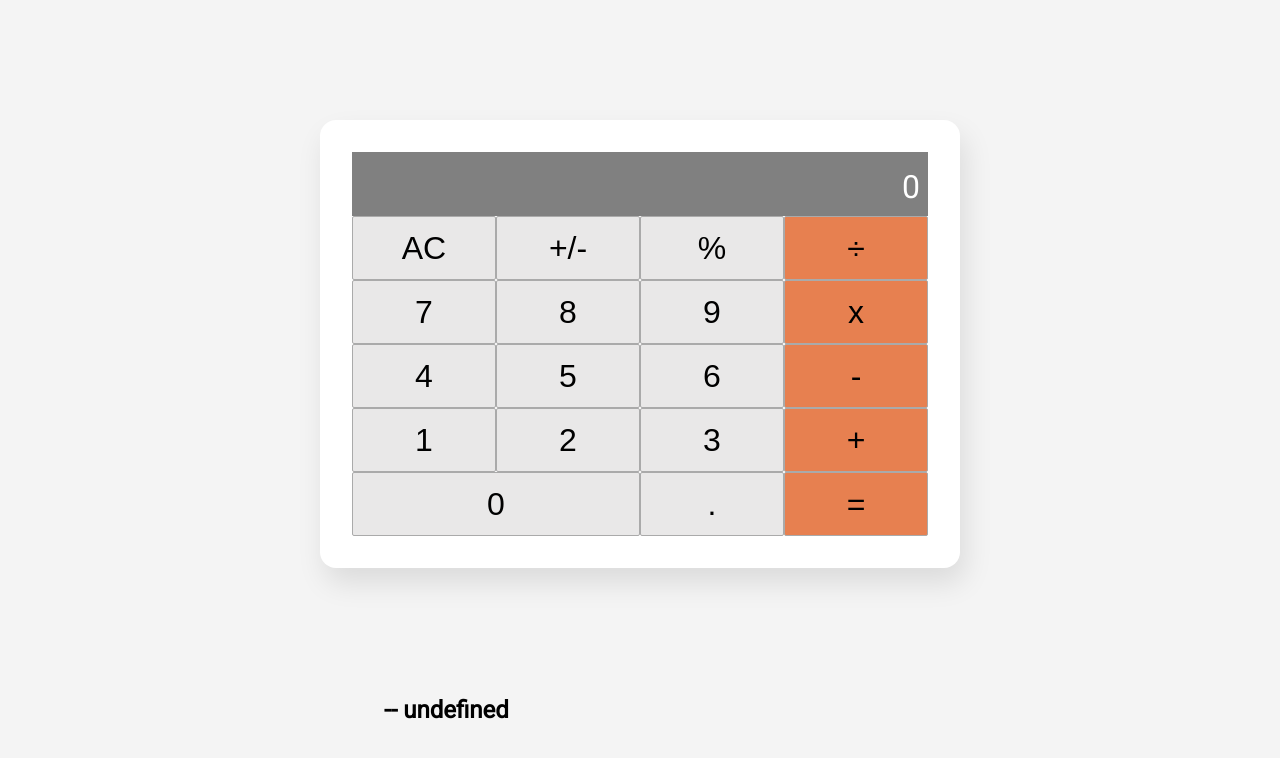
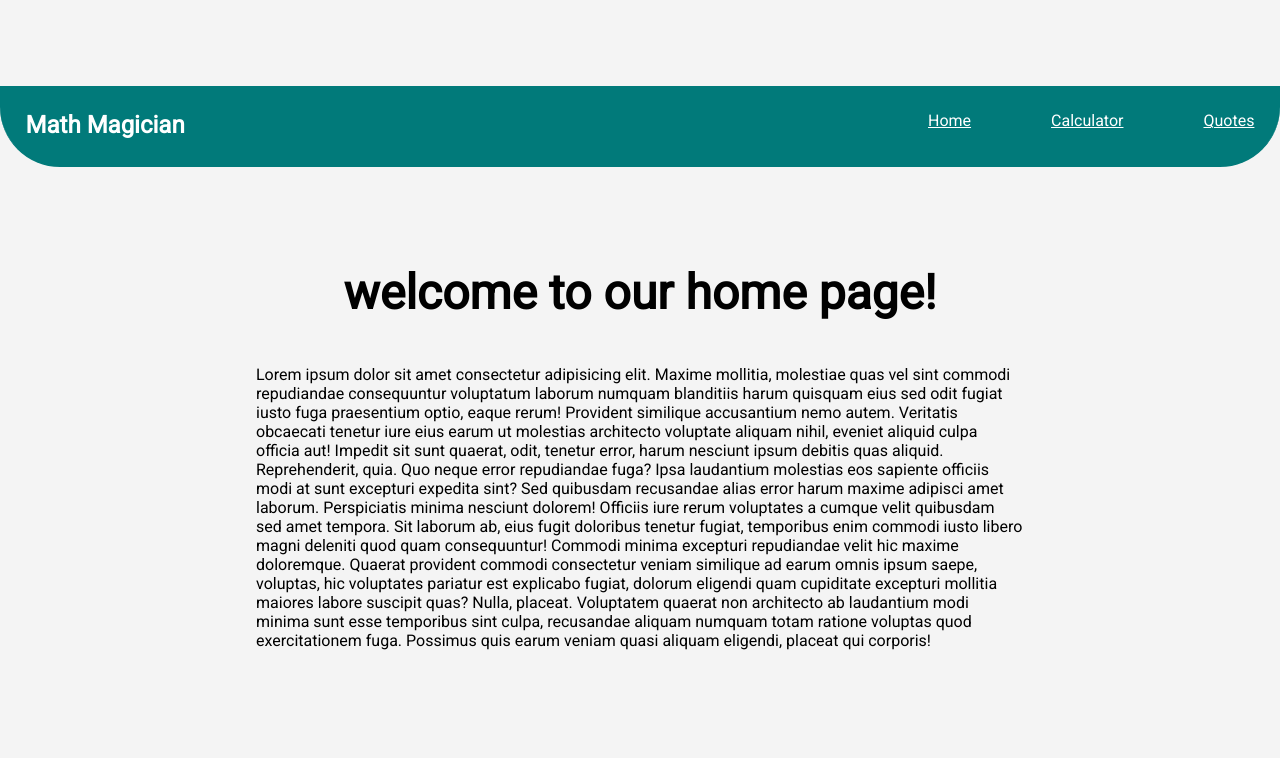
Before and after one commit to emhamza/Math-Magicians-app, a React (Create React App) app: page / in a window 1280 px wide. Shown: the top 758 px of the page. Built offline with nearby package versions, Linux system fonts and the light colour scheme; no server answers.

Commit message:
Add React router to the math magician app

```diff
--- a/package.json
+++ b/package.json
@@ -11,6 +11,7 @@
     "npm": "^9.6.5",
     "react": "^18.2.0",
     "react-dom": "^18.2.0",
+    "react-router-dom": "^6.11.0",
     "react-scripts": "5.0.1",
     "web-vitals": "^2.1.4"
   },
--- a/src/App.js
+++ b/src/App.js
@@ -1,12 +1,19 @@
+import { Route, Routes } from 'react-router-dom';
+import Home from './components/Home';
 import Calculator from './components/Calculator';
 import Quotes from './components/Quotes';
+import Header from './components/Header';
 
 function App() {
   return (
-    <div className="main-app">
-      <Calculator />
-      <Quotes />
-    </div>
+    <>
+      <Header />
+      <Routes>
+        <Route path="/" element={<Home />} />
+        <Route path="/calculator" element={<Calculator />} />
+        <Route path="/quotes" element={<Quotes />} />
+      </Routes>
+    </>
   );
 }
 
--- a/src/components/Calculator.js
+++ b/src/components/Calculator.js
@@ -21,6 +21,8 @@
   const handleEvent = (btn) => setObj(calculate(obj, btn));
 
   return (
+    <>
+      <h3>Lets do some Math!</h3>
       <div className="calculator">
         <div className="screen">
           <p>
@@ -41,6 +43,7 @@
           ))}
         </ButtonBox>
       </div>
+    </>
   );
 };
 
--- /dev/null
+++ b/src/components/Header.js
@@ -0,0 +1,27 @@
+import { Link } from 'react-router-dom';
+import Styles from './styles/Header.module.css';
+
+const headerStyle = {
+  display: 'flex',
+  'margin-top': '0',
+  color: 'white',
+};
+const Header = () => (
+  <>
+    <nav style={headerStyle} className={Styles.myHeader}>
+      <h2>Math Magician</h2>
+      <ul>
+        <li>
+          <Link to="/" style={{ color: 'white' }}>Home</Link>
+        </li>
+        <li>
+          <Link to="/calculator" style={{ color: 'white' }}>Calculator</Link>
+        </li>
+        <li>
+          <Link to="/quotes" style={{ color: 'white' }}>Quotes</Link>
+        </li>
+      </ul>
+    </nav>
+  </>
+);
+export default Header;
--- /dev/null
+++ b/src/components/Home.js
@@ -0,0 +1,34 @@
+import styles from './styles/Home.module.css';
+
+const Home = () => (
+  <>
+    <div className={styles.content}>
+      <h1>Welcome to our Home Page!</h1>
+      <p>
+        Lorem ipsum dolor sit amet consectetur adipisicing elit. Maxime mollitia,
+        molestiae quas vel sint commodi repudiandae consequuntur voluptatum laborum
+        numquam blanditiis harum quisquam eius sed odit fugiat iusto fuga praesentium
+        optio, eaque rerum! Provident similique accusantium nemo autem. Veritatis
+        obcaecati tenetur iure eius earum ut molestias architecto voluptate aliquam
+        nihil, eveniet aliquid culpa officia aut! Impedit sit sunt quaerat, odit,
+        tenetur error, harum nesciunt ipsum debitis quas aliquid. Reprehenderit,
+        quia. Quo neque error repudiandae fuga? Ipsa laudantium molestias eos
+        sapiente officiis modi at sunt excepturi expedita sint? Sed quibusdam
+        recusandae alias error harum maxime adipisci amet laborum. Perspiciatis
+        minima nesciunt dolorem! Officiis iure rerum voluptates a cumque velit
+        quibusdam sed amet tempora. Sit laborum ab, eius fugit doloribus tenetur
+        fugiat, temporibus enim commodi iusto libero magni deleniti quod quam
+        consequuntur! Commodi minima excepturi repudiandae velit hic maxime
+        doloremque. Quaerat provident commodi consectetur veniam similique ad
+        earum omnis ipsum saepe, voluptas, hic voluptates pariatur est explicabo
+        fugiat, dolorum eligendi quam cupiditate excepturi mollitia maiores labore
+        suscipit quas? Nulla, placeat. Voluptatem quaerat non architecto ab laudantium
+        modi minima sunt esse temporibus sint culpa, recusandae aliquam numquam
+        totam ratione voluptas quod exercitationem fuga. Possimus quis earum veniam
+        quasi aliquam eligendi, placeat qui corporis!
+      </p>
+    </div>
+  </>
+);
+
+export default Home;
--- a/src/components/Quotes.js
+++ b/src/components/Quotes.js
@@ -44,7 +44,7 @@
   const isLoading = state.status === 'loading';
 
   return (
-    <blockquote>
+    <>
       {isLoading ? (
         <p>Loading...</p>
       ) : (
@@ -54,7 +54,7 @@
           <b>{`-- ${quotes?.author}`}</b>
         </>
       )}
-    </blockquote>
+    </>
   );
 }
 
--- /dev/null
+++ b/src/components/styles/Header.module.css
@@ -0,0 +1,19 @@
+.myHeader ul {
+  list-style-type: none;
+  display: flex;
+  gap: 5rem;
+  padding: 2%;
+}
+
+.myHeader h2 {
+  padding: 2%;
+}
+
+.myHeader {
+  justify-content: space-between;
+  background-color: rgb(1, 122, 122);
+  border-bottom: 2px solid  rgb(1, 122, 122);
+  border-bottom-right-radius: 60px;
+  border-bottom-left-radius: 60px;
+  margin-bottom: 8%;
+}
--- /dev/null
+++ b/src/components/styles/Home.module.css
@@ -0,0 +1,19 @@
+.content {
+  display: flex;
+  flex-wrap: wrap;
+  justify-content: center;
+  align-items: center;
+  gap: 2rem;
+  width: 80%;
+  padding-left: 20%;
+  margin: 5% 0;
+}
+
+.content h1 {
+  font-size: 3rem;
+  font-weight: 600;
+  margin-bottom: 1rem;
+  line-height: 1em;
+  text-transform: lowercase;
+  text-align: center;
+}
--- a/src/index.css
+++ b/src/index.css
@@ -13,6 +13,8 @@
   align-items: center;
   justify-content: center;
   font-family: 'Roboto', sans-serif;
+  margin: 0;
+  padding: 0;
 }
 
 .calculator {
@@ -73,11 +75,3 @@
   justify-content: center;
   align-items: center;
 }
-
-blockquote {
-  display: flex;
-  width: 80%;
-  flex-direction: column;
-  margin: 1.25rem;
-  font-size: 24px;
-}
--- a/src/index.js
+++ b/src/index.js
@@ -1,11 +1,14 @@
 import React from 'react';
 import ReactDOM from 'react-dom/client';
 import './index.css';
+import { BrowserRouter } from 'react-router-dom';
 import App from './App';
 
 const root = ReactDOM.createRoot(document.getElementById('root'));
 root.render(
   <React.StrictMode>
-    <App />
+    <BrowserRouter>
+      <App />
+    </BrowserRouter>
   </React.StrictMode>,
 );
```
Also changed, not shown: 1 other file (tests, documents, lock files or other folders). Lines whose indentation alone changed are shown as unchanged.
